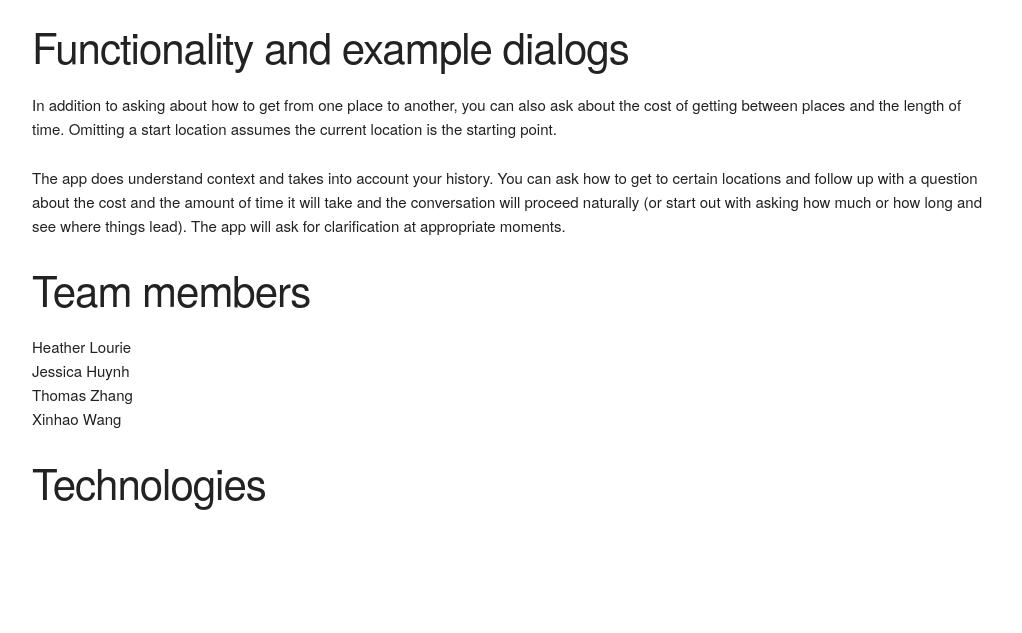
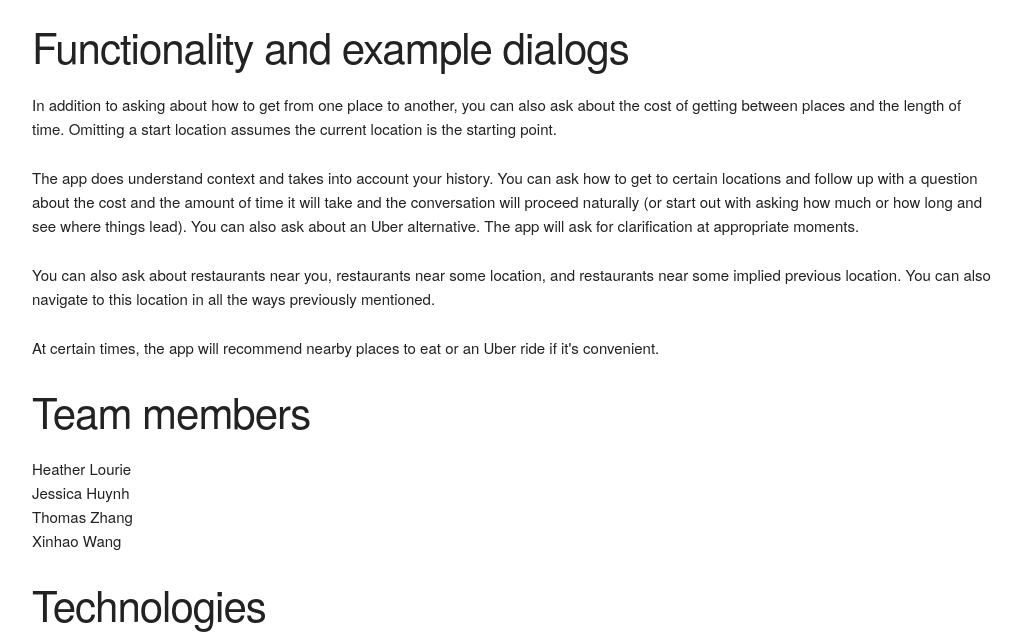
Before and after one commit to signalw/charliechat, a Django app: page /about in a window 1280 px wide. Shown: the part 863-1496 px from the top of the page, without its empty margins (128-1150 px from the left). Run offline with Django 3.2, Linux system fonts and the light colour scheme; parts of the project's set-up code (start-up, migrations or seed data) failed here and were passed over; some libraries are stand-ins or nearby versions.

Commit message:
finish about

```diff
--- a/main/templates/about.html
+++ b/main/templates/about.html
@@ -23,7 +23,9 @@
 
 <h2>Functionality and example dialogs</h2>
 <p>In addition to asking about how to get from one place to another, you can also ask about the cost of getting between places and the length of time. Omitting a start location assumes the current location is the starting point.</p>
-<p>The app does understand context and takes into account your history. You can ask how to get to certain locations and follow up with a question about the cost and the amount of time it will take and the conversation will proceed naturally (or start out with asking how much or how long and see where things lead). The app will ask for clarification at appropriate moments.</p>
+<p>The app does understand context and takes into account your history. You can ask how to get to certain locations and follow up with a question about the cost and the amount of time it will take and the conversation will proceed naturally (or start out with asking how much or how long and see where things lead). You can also ask about an Uber alternative. The app will ask for clarification at appropriate moments.</p>
+<p>You can also ask about restaurants near you, restaurants near some location, and restaurants near some implied previous location. You can also navigate to this location in all the ways previously mentioned.</p>
+<p>At certain times, the app will recommend nearby places to eat or an Uber ride if it's convenient.</p>
 
 <h2>Team members</h2>
 <dl>
```
